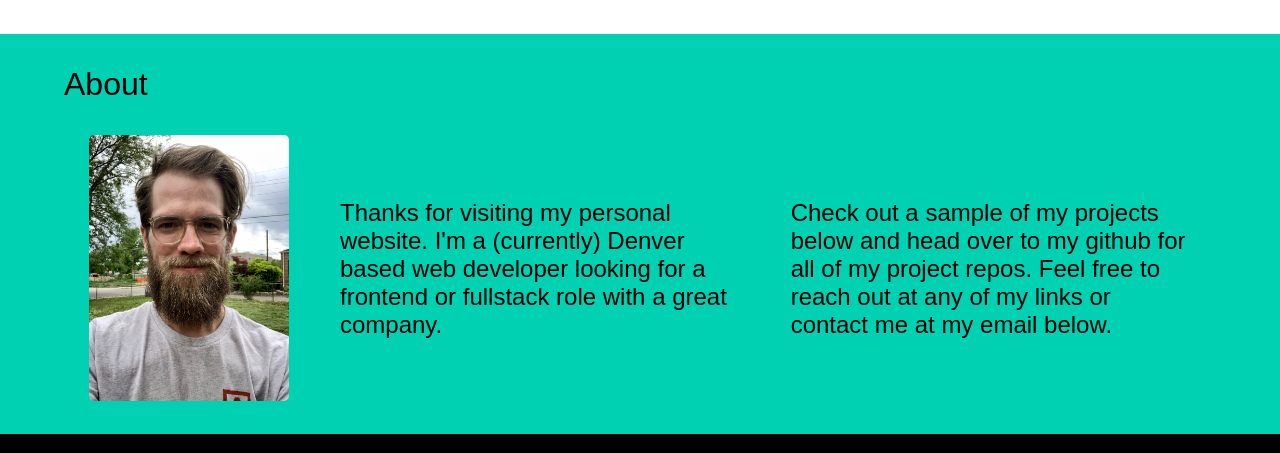
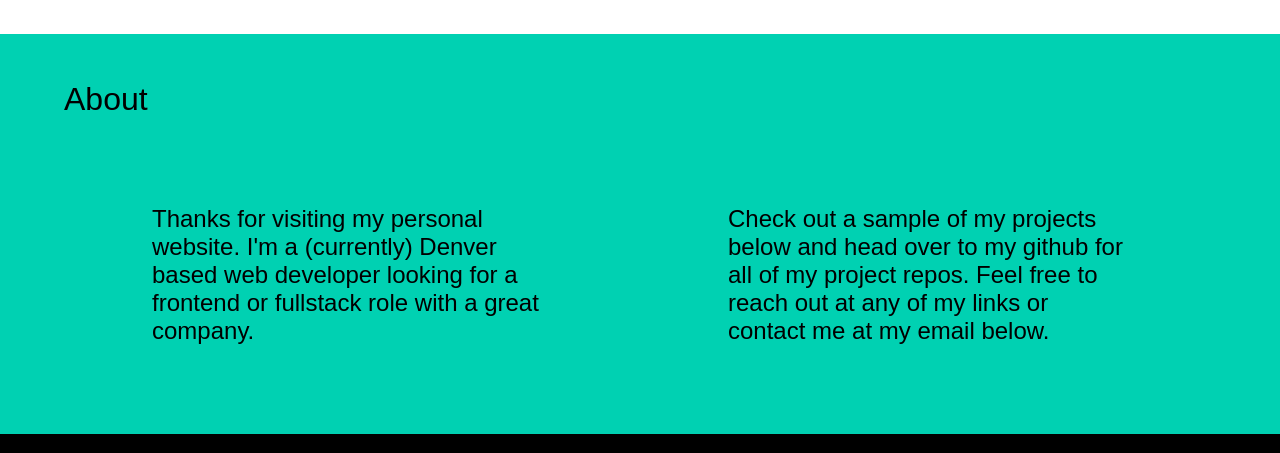
Before and after one commit to brad-mortensen/react-portfolio, a React (Create React App) app: page / in a window 1280 px wide. Shown: the part 820-1273 px from the top of the page. Built offline with nearby package versions, Linux system fonts and the light colour scheme; the HTML template or start-up script is replaced by a standard one; a web font is replaced by a local one.

Commit message:
removes unused images

```diff
--- a/src/components/HeaderContent.js
+++ b/src/components/HeaderContent.js
@@ -2,7 +2,6 @@ import React from 'react';
 import Slide from 'react-reveal/Slide';
 import styled from 'styled-components';
 import downArrow from './assets/angle-double-down.svg';
-import brad from './assets/brad.jpg';
 
 const StyledHeaderContent = styled.div`
   width: 100%;
@@ -142,7 +141,6 @@ const HeaderContent = () => {
       <StyledIntroContainer id="about" className="intro-container">
         <p>About</p>
         <div className="introductions">
-          <div className="img-container"><img className="me" src={brad} alt='me!' /></div>
           <p className="intro">Thanks for visiting my personal website. I'm a (currently) Denver based web developer looking for a frontend or fullstack role with a great company.   </p>
           <p className="intro">Check out a sample of my projects below and head over to my github for all of my project repos. Feel free to reach out at any of my links or contact me at my email below.</p>
         </div>
```
Also changed, not shown: src/components/assets/brad.jpg (deleted).
